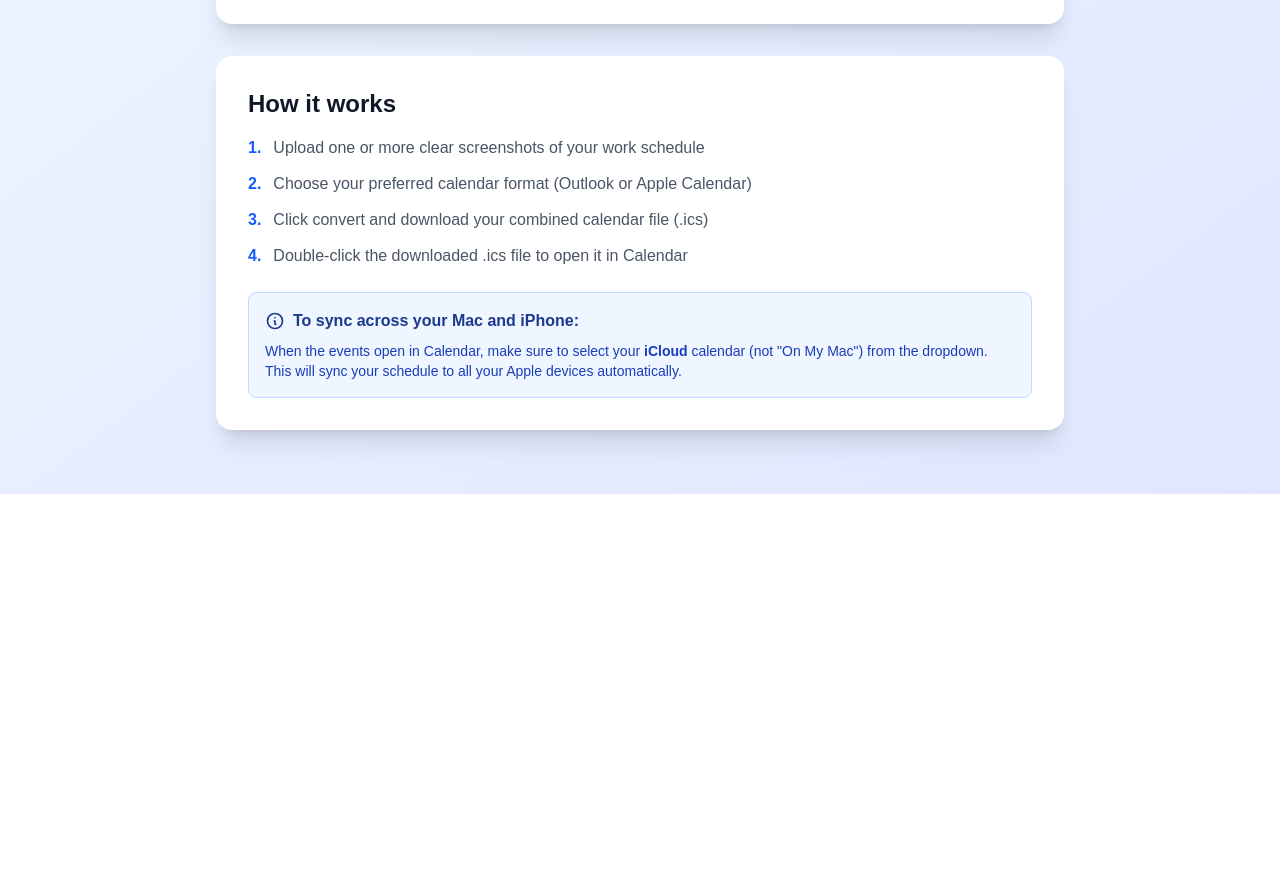
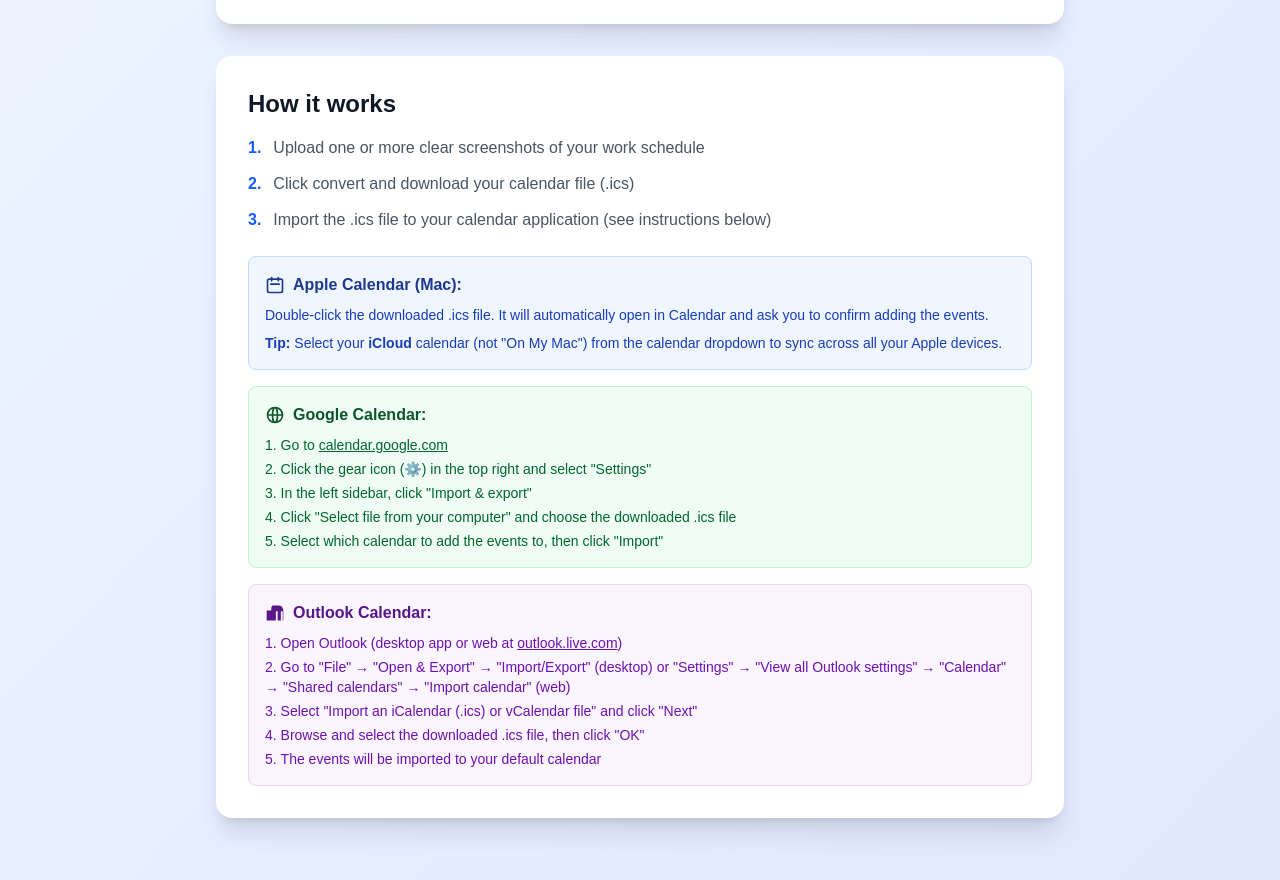
Before and after one commit to PravdeepK/schedule-to-calendar, a Next.js app: page / in a window 1280 px wide. Shown: the part 480-1360 px from the top of the page. Before the commit the page ends 974 px from the top, so only its background shows below. Built offline with nearby package versions, Linux system fonts and the light colour scheme.

Commit message:
Add mobile detection: Mobile shows only Apple Calendar, desktop shows ICS download with Outlook/Google Calendar instructions

```diff
--- a/app/page.tsx
+++ b/app/page.tsx
@@ -1,6 +1,6 @@
 'use client';
 
-import { useState, useRef } from 'react';
+import { useState, useRef, useEffect } from 'react';
 
 interface FileWithPreview {
   file: File;
@@ -10,11 +10,29 @@ interface FileWithPreview {
 
 export default function Home() {
   const [selectedFiles, setSelectedFiles] = useState<FileWithPreview[]>([]);
-  const [format, setFormat] = useState<'outlook' | 'apple'>('outlook');
+  const [format, setFormat] = useState<'outlook' | 'apple'>('apple');
   const [isProcessing, setIsProcessing] = useState(false);
   const [processingProgress, setProcessingProgress] = useState(0);
   const [error, setError] = useState<string | null>(null);
+  const [isMobile, setIsMobile] = useState(false);
   const fileInputRef = useRef<HTMLInputElement>(null);
+
+  useEffect(() => {
+    // Detect if user is on mobile
+    const checkMobile = () => {
+      const isMobileDevice = /iPhone|iPad|iPod|Android/i.test(navigator.userAgent) ||
+                            (typeof window !== 'undefined' && window.innerWidth < 768);
+      setIsMobile(isMobileDevice);
+      // On mobile, force Apple Calendar format
+      if (isMobileDevice) {
+        setFormat('apple');
+      }
+    };
+
+    checkMobile();
+    window.addEventListener('resize', checkMobile);
+    return () => window.removeEventListener('resize', checkMobile);
+  }, []);
 
   const handleFilesSelect = (files: FileList | File[]) => {
     const fileArray = Array.from(files);
@@ -238,38 +256,15 @@ export default function Home() {
 
               {/* Format Selection */}
               <div className="space-y-3 sm:space-y-4">
+                {isMobile ? (
+                  <>
                     <label className="block text-sm font-medium text-gray-700 dark:text-gray-300">
-                  Select Calendar Format:
+                      Calendar Format:
                     </label>
-                <div className="grid grid-cols-2 gap-3 sm:gap-4">
+                    <div className="grid grid-cols-1 gap-3 sm:gap-4">
                       <button
-                    onClick={() => setFormat('outlook')}
-                    className={`p-3 sm:p-4 rounded-lg border-2 transition-all touch-manipulation min-h-[80px] ${
-                      format === 'outlook'
-                        ? 'border-blue-500 bg-blue-50 dark:bg-blue-900/20 dark:border-blue-400'
-                        : 'border-gray-200 dark:border-gray-700 hover:border-gray-300 dark:hover:border-gray-600 active:border-gray-400'
-                    }`}
-                  >
-                    <div className="flex items-center justify-center space-x-3">
-                      <svg
-                        className="w-8 h-8"
-                        fill="currentColor"
-                        viewBox="0 0 24 24"
-                      >
-                        <path d="M7.5 21H2V9h5.5v12zm7.25-18h-5.5C8.57 3 7.5 4.57 7.5 6.75V21H13V9.75h2.25V21h3.75V9.75h2.25V21H22V9.75C22 7.57 20.93 3 16.75 3z" />
-                      </svg>
-                      <span className="font-medium text-gray-900 dark:text-white">
-                        Outlook
-                      </span>
-                    </div>
-                  </button>
-                  <button
-                    onClick={() => setFormat('apple')}
-                    className={`p-3 sm:p-4 rounded-lg border-2 transition-all touch-manipulation min-h-[80px] ${
-                      format === 'apple'
-                        ? 'border-blue-500 bg-blue-50 dark:bg-blue-900/20 dark:border-blue-400'
-                        : 'border-gray-200 dark:border-gray-700 hover:border-gray-300 dark:hover:border-gray-600 active:border-gray-400'
-                    }`}
+                        className="p-3 sm:p-4 rounded-lg border-2 border-blue-500 bg-blue-50 dark:bg-blue-900/20 dark:border-blue-400 touch-manipulation min-h-[80px] cursor-default"
+                        disabled
                       >
                         <div className="flex items-center justify-center space-x-3">
                           <svg
@@ -285,6 +280,21 @@ export default function Home() {
                         </div>
                       </button>
                     </div>
+                    <div className="bg-amber-50 dark:bg-amber-900/20 border border-amber-200 dark:border-amber-800 rounded-lg p-3 text-amber-800 dark:text-amber-200 text-xs sm:text-sm">
+                      <p className="font-medium mb-1">📱 Mobile Notice:</p>
+                      <p>Only Apple Calendar is available on mobile devices. For Outlook or Google Calendar, please use a desktop computer.</p>
+                    </div>
+                  </>
+                ) : (
+                  <>
+                    <label className="block text-sm font-medium text-gray-700 dark:text-gray-300">
+                      Calendar Format:
+                    </label>
+                    <p className="text-xs sm:text-sm text-gray-500 dark:text-gray-400 mb-3">
+                      The calendar file will download as a .ics file. See instructions below for importing to Outlook or Google Calendar.
+                    </p>
+                  </>
+                )}
               </div>
 
               {/* Convert Button */}
@@ -352,6 +362,8 @@ export default function Home() {
           <h2 className="text-xl sm:text-2xl font-bold text-gray-900 dark:text-white mb-3 sm:mb-4">
             How it works
           </h2>
+          {isMobile ? (
+            <>
               <ol className="space-y-2 sm:space-y-3 text-sm sm:text-base text-gray-600 dark:text-gray-300 mb-4 sm:mb-6">
                 <li className="flex items-start">
                   <span className="font-bold text-blue-600 dark:text-blue-400 mr-3">1.</span>
@@ -359,15 +371,15 @@ export default function Home() {
                 </li>
                 <li className="flex items-start">
                   <span className="font-bold text-blue-600 dark:text-blue-400 mr-3">2.</span>
-              <span>Choose your preferred calendar format (Outlook or Apple Calendar)</span>
+                  <span>Click convert and download your calendar file (.ics)</span>
                 </li>
                 <li className="flex items-start">
                   <span className="font-bold text-blue-600 dark:text-blue-400 mr-3">3.</span>
-              <span>Click convert and download your combined calendar file (.ics)</span>
+                  <span>Tap the downloaded .ics file to open it in Apple Calendar</span>
                 </li>
                 <li className="flex items-start">
                   <span className="font-bold text-blue-600 dark:text-blue-400 mr-3">4.</span>
-              <span>Double-click the downloaded .ics file to open it in Calendar</span>
+                  <span>Tap "Add All" to import the events to your calendar</span>
                 </li>
               </ol>
 
@@ -376,12 +388,80 @@ export default function Home() {
                   <svg className="w-4 h-4 sm:w-5 sm:h-5 mr-2 flex-shrink-0" fill="none" stroke="currentColor" viewBox="0 0 24 24">
                     <path strokeLinecap="round" strokeLinejoin="round" strokeWidth={2} d="M13 16h-1v-4h-1m1-4h.01M21 12a9 9 0 11-18 0 9 9 0 0118 0z" />
                   </svg>
-              To sync across your Mac and iPhone:
+                  Mobile Calendar Sync:
                 </h3>
                 <p className="text-blue-800 dark:text-blue-200 text-xs sm:text-sm">
-              When the events open in Calendar, make sure to select your <strong>iCloud</strong> calendar (not "On My Mac") from the dropdown. This will sync your schedule to all your Apple devices automatically.
+                  Events will be added to your default calendar. To sync across devices, make sure your default calendar is set to iCloud in Settings.
                 </p>
               </div>
+            </>
+          ) : (
+            <>
+              <ol className="space-y-2 sm:space-y-3 text-sm sm:text-base text-gray-600 dark:text-gray-300 mb-4 sm:mb-6">
+                <li className="flex items-start">
+                  <span className="font-bold text-blue-600 dark:text-blue-400 mr-3">1.</span>
+                  <span>Upload one or more clear screenshots of your work schedule</span>
+                </li>
+                <li className="flex items-start">
+                  <span className="font-bold text-blue-600 dark:text-blue-400 mr-3">2.</span>
+                  <span>Click convert and download your calendar file (.ics)</span>
+                </li>
+                <li className="flex items-start">
+                  <span className="font-bold text-blue-600 dark:text-blue-400 mr-3">3.</span>
+                  <span>Import the .ics file to your calendar application (see instructions below)</span>
+                </li>
+              </ol>
+
+              <div className="space-y-4">
+                <div className="bg-blue-50 dark:bg-blue-900/20 border border-blue-200 dark:border-blue-800 rounded-lg p-3 sm:p-4">
+                  <h3 className="font-semibold text-blue-900 dark:text-blue-100 mb-2 flex items-center text-sm sm:text-base">
+                    <svg className="w-4 h-4 sm:w-5 sm:h-5 mr-2 flex-shrink-0" fill="none" stroke="currentColor" viewBox="0 0 24 24">
+                      <path strokeLinecap="round" strokeLinejoin="round" strokeWidth={2} d="M8 7V3m8 4V3m-9 8h10M5 21h14a2 2 0 002-2V7a2 2 0 00-2-2H5a2 2 0 00-2 2v12a2 2 0 002 2z" />
+                    </svg>
+                    Apple Calendar (Mac):
+                  </h3>
+                  <p className="text-blue-800 dark:text-blue-200 text-xs sm:text-sm mb-2">
+                    Double-click the downloaded .ics file. It will automatically open in Calendar and ask you to confirm adding the events.
+                  </p>
+                  <p className="text-blue-800 dark:text-blue-200 text-xs sm:text-sm">
+                    <strong>Tip:</strong> Select your <strong>iCloud</strong> calendar (not "On My Mac") from the calendar dropdown to sync across all your Apple devices.
+                  </p>
+                </div>
+
+                <div className="bg-green-50 dark:bg-green-900/20 border border-green-200 dark:border-green-800 rounded-lg p-3 sm:p-4">
+                  <h3 className="font-semibold text-green-900 dark:text-green-100 mb-2 flex items-center text-sm sm:text-base">
+                    <svg className="w-4 h-4 sm:w-5 sm:h-5 mr-2 flex-shrink-0" fill="none" stroke="currentColor" viewBox="0 0 24 24">
+                      <path strokeLinecap="round" strokeLinejoin="round" strokeWidth={2} d="M21 12a9 9 0 01-9 9m9-9a9 9 0 00-9-9m9 9H3m9 9a9 9 0 01-9-9m9 9c1.657 0 3-4.03 3-9s-1.343-9-3-9m0 18c-1.657 0-3-4.03-3-9s1.343-9 3-9m-9 9a9 9 0 019-9" />
+                    </svg>
+                    Google Calendar:
+                  </h3>
+                  <ol className="text-green-800 dark:text-green-200 text-xs sm:text-sm space-y-1 list-decimal list-inside">
+                    <li>Go to <a href="https://calendar.google.com" target="_blank" rel="noopener noreferrer" className="underline font-medium">calendar.google.com</a></li>
+                    <li>Click the gear icon (⚙️) in the top right and select "Settings"</li>
+                    <li>In the left sidebar, click "Import & export"</li>
+                    <li>Click "Select file from your computer" and choose the downloaded .ics file</li>
+                    <li>Select which calendar to add the events to, then click "Import"</li>
+                  </ol>
+                </div>
+
+                <div className="bg-purple-50 dark:bg-purple-900/20 border border-purple-200 dark:border-purple-800 rounded-lg p-3 sm:p-4">
+                  <h3 className="font-semibold text-purple-900 dark:text-purple-100 mb-2 flex items-center text-sm sm:text-base">
+                    <svg className="w-4 h-4 sm:w-5 sm:h-5 mr-2 flex-shrink-0" fill="currentColor" viewBox="0 0 24 24">
+                      <path d="M7.5 21H2V9h5.5v12zm7.25-18h-5.5C8.57 3 7.5 4.57 7.5 6.75V21H13V9.75h2.25V21h3.75V9.75h2.25V21H22V9.75C22 7.57 20.93 3 16.75 3z" />
+                    </svg>
+                    Outlook Calendar:
+                  </h3>
+                  <ol className="text-purple-800 dark:text-purple-200 text-xs sm:text-sm space-y-1 list-decimal list-inside">
+                    <li>Open Outlook (desktop app or web at <a href="https://outlook.live.com" target="_blank" rel="noopener noreferrer" className="underline font-medium">outlook.live.com</a>)</li>
+                    <li>Go to "File" → "Open & Export" → "Import/Export" (desktop) or "Settings" → "View all Outlook settings" → "Calendar" → "Shared calendars" → "Import calendar" (web)</li>
+                    <li>Select "Import an iCalendar (.ics) or vCalendar file" and click "Next"</li>
+                    <li>Browse and select the downloaded .ics file, then click "OK"</li>
+                    <li>The events will be imported to your default calendar</li>
+                  </ol>
+                </div>
+              </div>
+            </>
+          )}
         </div>
       </main>
     </div>
```
Lines whose indentation alone changed are shown as unchanged.
